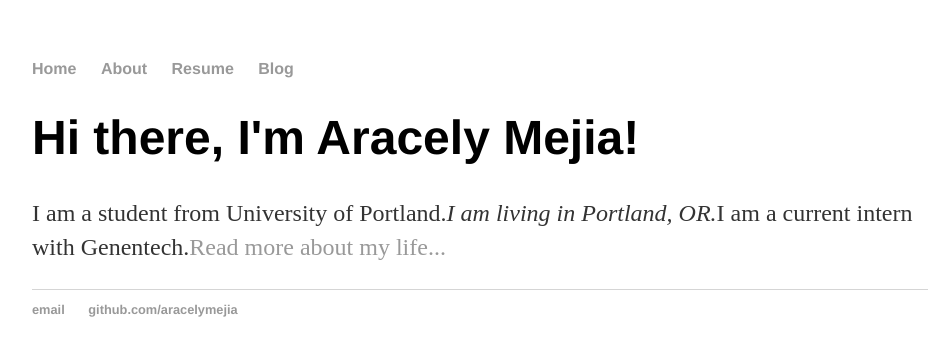
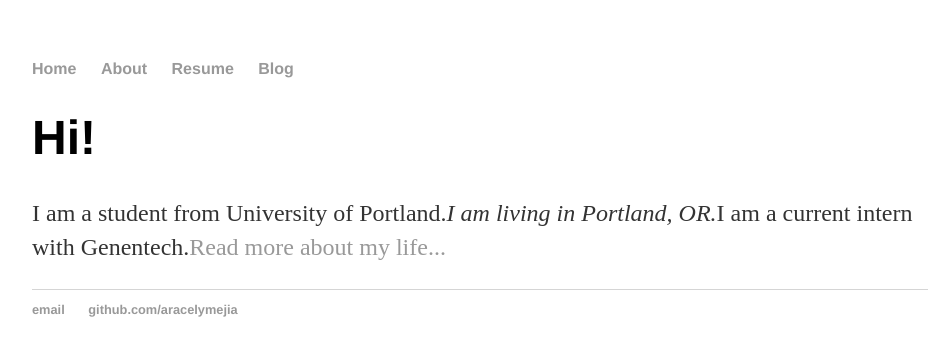
Before and after one commit to aracelymejia/aracelymejia.github.io, a plain HTML site: page index.html in a window 1280 px wide. Shown: the whole page, without its empty margins (160-1102 px from the left). Drawn offline with Linux system fonts and the light colour scheme; files that its build step writes are made by us from their sources.

Commit message:
Update index.html

```diff
--- a/index.html
+++ b/index.html
@@ -16,7 +16,7 @@
 		</nav>
 		<div class="container">
     		<div class="blurb">
-        		<h1>Hi there, I'm Aracely Mejia!</h1>
+        		<h1>Hi!</h1>
 				<p>I am a student from University of Portland.<em>I am living in Portland, OR.</em>I am a current intern with Genentech.<a href="/about">Read more about my life...</a></p>
     		</div><!-- /.blurb -->
 		</div><!-- /.container -->
```
